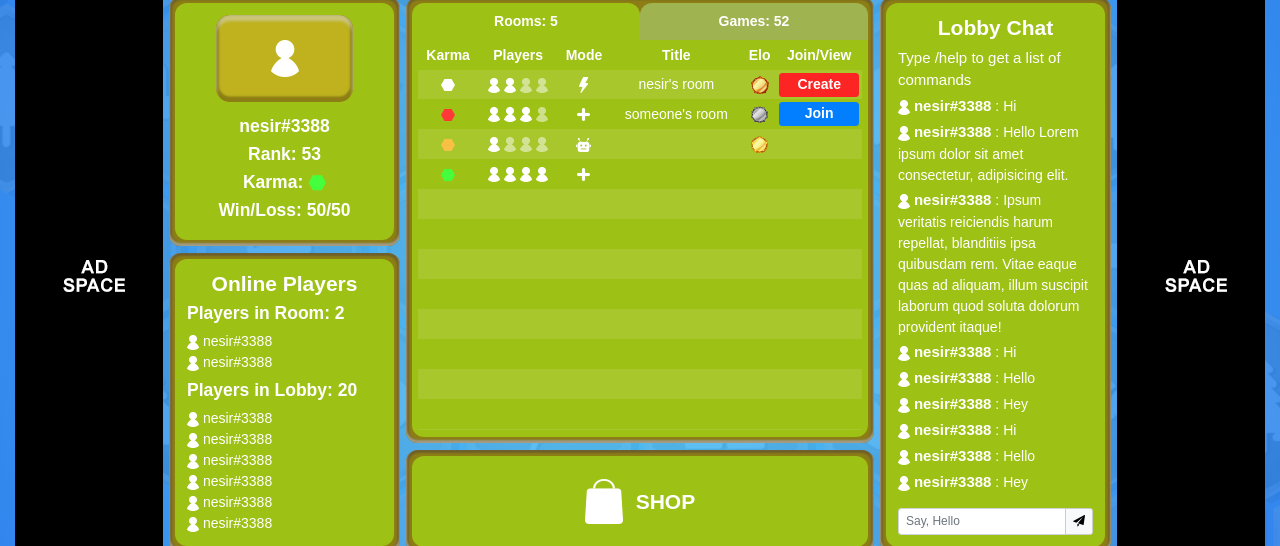
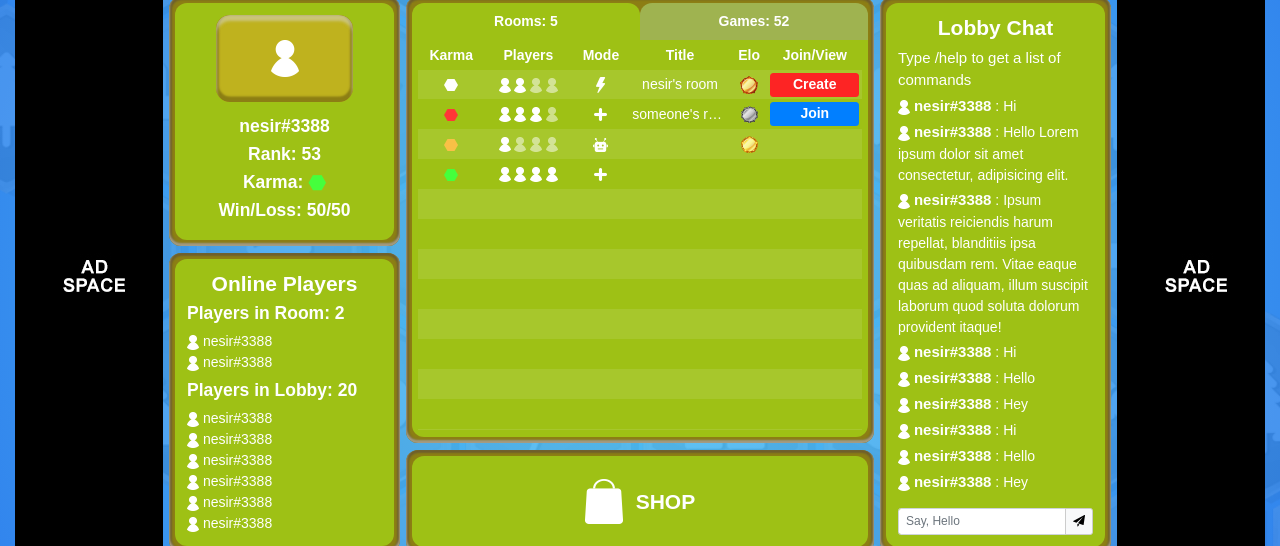
Before and after one commit to abirana/colonist, a plain HTML site: page index.html in a window 1280 px wide. Shown: the part 145-691 px from the top of the page. Drawn offline with nearby package versions, Linux system fonts and the light colour scheme; a web font is replaced by a local one.

Commit message:
Table title made one line

```diff
--- a/css/scss/panels/rooms_and_games.scss
+++ b/css/scss/panels/rooms_and_games.scss
@@ -62,6 +62,12 @@
                     &:hover {
                         background-color: rgba(0,0,0,.075);
                     }
+                    td:nth-child(4){
+                        max-width: 75px;
+                        text-overflow: ellipsis;
+                        white-space: nowrap;
+                        overflow: hidden;
+                    }
                 }
             }
         }
--- a/index.html
+++ b/index.html
@@ -187,7 +187,7 @@
                                                         <td>
                                                             <img src="images/mode-icon-2.png" alt="">
                                                         </td>
-                                                        <td>someone's room</td>
+                                                        <td>someone's room someone's room someone's room </td>
                                                         <td>
                                                             <img src="images/elo-icon-2.png" alt="">
                                                         </td>
--- a/js/script.js
+++ b/js/script.js
@@ -5,7 +5,7 @@ $( "#mm_trigger-open" ).on( "click", mobileMenu_trigger);
 $( "#mm_trigger-close" ).on( "click", mobileMenu_trigger);
 
 $(window).on("load resize" ,function( event ){
-    var windoHeight = $(window).height() - 400;
+    var windoHeight = $(window).height() - 345;
     if($(window).width() < 576){
         $(".online_players_list").height(windoHeight*.5);
         $(".chat_box .message_list").height(windoHeight*.5);
```
Also changed, not shown: css/style.css, css/style.min.css, 2 other files.
